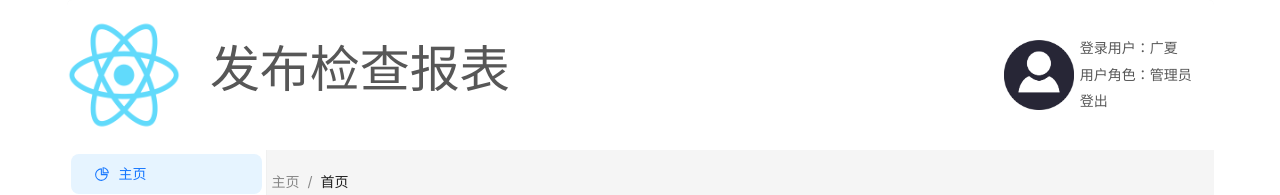
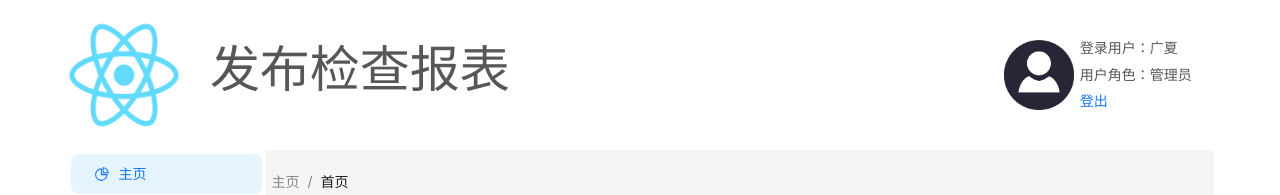
Before and after one commit to futuretask976/gx-react-admin, a React (Create React App) app: page /admin/index in a window 1280 px wide. Shown: the top 195 px of the page. Built offline with nearby package versions, Linux system fonts and the light colour scheme; no server answers.

Commit message:
opt code

```diff
--- a/src/components/HeaderBar.js
+++ b/src/components/HeaderBar.js
@@ -1,14 +1,45 @@
 import React from 'react';
-
 import { Layout, Image } from 'antd';
+import axios from 'axios';
 
 import loginHeader from '../images/login.png'
 import logo from '../images/logo512.png'
 
+
+const deleteCookie = (name) => {
+    document.cookie = name + '=; Path=/; Expires=Thu, 01 Jan 1970 00:00:01 GMT;';
+}
+
+const doLogout = () => {
+    alert('要注销啦');
+    axios.get('http://localhost:8080/gxsp3demo/logout', {
+        withCredentials: true // 这会让axios在请求中携带cookies
+    })
+        .then(response => {
+            console.log('response: ', response);
+            console.log('response.data: ', response.data);
+            console.log('response.data.logoutSuccess: ', response.data.logoutSuccess);
+            if (response && response.data && response.data.logoutSuccess == 'true') {
+                console.log('prepare to locate');
+                alert('prepare to locate');
+                // 清除本地存储的认证信息，如token等
+                localStorage.removeItem('JSESSIONID');
+                deleteCookie('JSESSIONID');
+                // window.location.href='/admin/login';
+            } else {
+                alert('注销有问题');
+            }
+        })
+        .catch(error => {
+            console.error('error: ', error);
+            alert('注销失败');
+        });
+}
+
 const HeaderBar = () => {
-    let { Header } = Layout;
+    const { Header } = Layout;
 
-    let headerStyle = {
+    const headerStyle = {
         display: 'flex',
         alignItems: 'center',
         justifyContent: 'space-between',
@@ -38,7 +69,7 @@ const HeaderBar = () => {
                 <div style={{display: 'flex', flexDirection: 'column', height: 80, border: '0px solid green'}}>
                     <div style={{display: 'flex', alignItems: 'center', justifyContent: 'flex-start', height: '33%', padding: 2}}>登录用户：广夏</div>
                     <div style={{display: 'flex', alignItems: 'center', justifyContent: 'flex-start', height: '33%', padding: 2}}>用户角色：管理员</div>
-                    <div style={{display: 'flex', alignItems: 'center', justifyContent: 'flex-start', height: '33%', padding: 2, border: '0px solid black'}}>登出</div>
+                    <div style={{display: 'flex', alignItems: 'center', justifyContent: 'flex-start', height: '33%', padding: 2, border: '0px solid black'}}><a onClick={doLogout}>登出</a></div>
                 </div>
             </div>
         </Header>
--- a/src/components/IndexTableBlock.js
+++ b/src/components/IndexTableBlock.js
@@ -26,7 +26,9 @@ function IndexTableBlock() {
                 setMachineData(tmpData);
             })
             .catch(error => {
-                console.error('Error fetching data: ', error);
+                // console.error('error: ', error);
+                // console.error('error.response: ', error.response);
+                // console.error('error.response.status: ', error.response.status);
                 if (error && error.response && error.response.status == 401) {
                     // window.location.href="/admin/login";
                 }
--- a/src/pages/LoginPage.js
+++ b/src/pages/LoginPage.js
@@ -13,7 +13,7 @@ const onFinish = (values) => {
             console.log('response: ', response);
             console.log('response.data: ', response.data);
             console.log('response.data.loginSuccess: ', response.data.loginSuccess);
-            if (response && response.data && response.data.loginSuccess) {
+            if (response && response.data && response.data.loginSuccess == 'true') {
                 console.log('prepare to locate');
                 window.location.href='/admin/index';
             } else {
```
